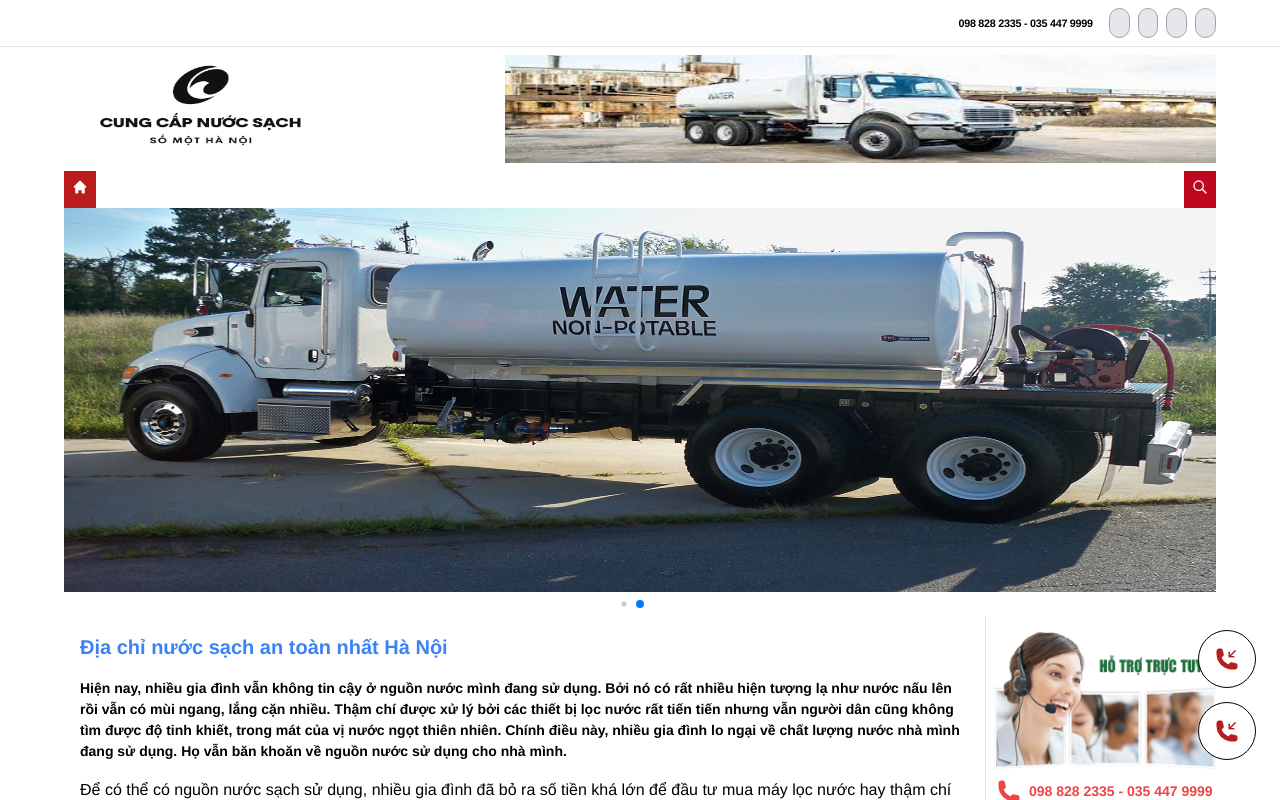
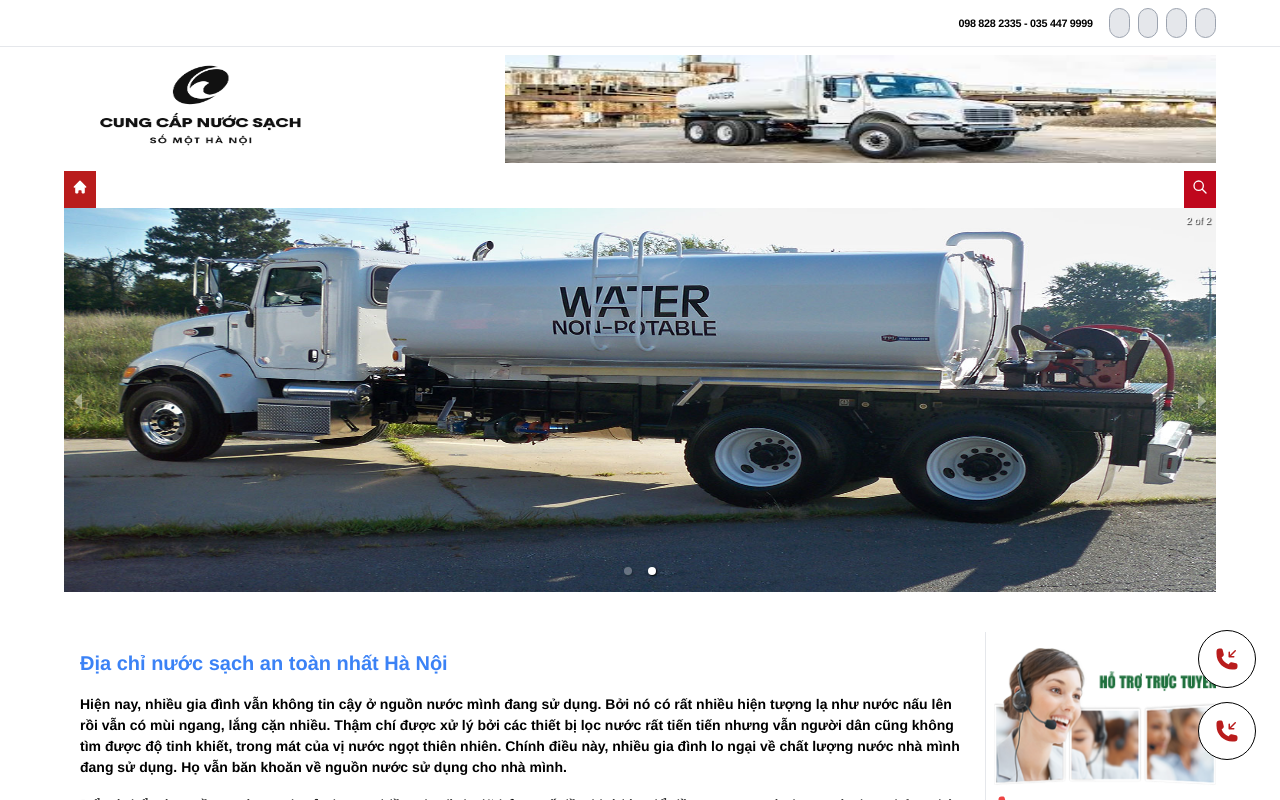
Before and after one commit to huy160201/cung-cap-nuoc-sach, a Next.js app: page / in a window 1280 px wide. Shown: the top 800 px of the page. Built offline with nearby package versions, Linux system fonts and the light colour scheme; some icons are missing.

Commit message:
refactor

```diff
--- a/components/layout/carousel.tsx
+++ b/components/layout/carousel.tsx
@@ -1,11 +1,12 @@
-import { Autoplay, Pagination } from 'swiper/modules'
-import { Swiper, SwiperSlide } from 'swiper/react'
+import Image from 'next/image'
+
+import { Carousel } from 'react-responsive-carousel'
+import { Banner } from '../../types/banner'
 import 'swiper/css'
 import 'swiper/css/pagination'
-import Image from 'next/image'
-import { Banner } from '../../types/banner'
+import 'react-responsive-carousel/lib/styles/carousel.min.css'
 
-const Carousel = () => {
+const Carousels = () => {
   const banners: Banner[] = [
     {
       id: 1,
@@ -18,30 +19,16 @@ const Carousel = () => {
   ]
 
   return (
-        <div className='w-full'>
-            <Swiper
-                autoplay={{
-                    delay: 3000
-                }}
-                loop={true}
-                pagination={{
-                    dynamicBullets: true
-                }}
-                modules={[Autoplay, Pagination]}
-            >
+    <div className="w-full">
+      <Carousel autoPlay={true} infiniteLoop={true}>
         {banners.map(banner => (
-                    <SwiperSlide key={banner.id} className="mb-6">
-                        <div className={'w-full relative aspect-[3/1]'}>
-                            <Image
-                                src={banner.imageUrl}
-                                layout='fill'
-                            />
+          <div key={banner.id} className={'w-full relative aspect-[3/1]'}>
+            <Image src={banner.imageUrl} layout="fill" />
           </div>
-                    </SwiperSlide>
         ))}
-            </Swiper>
+      </Carousel>
     </div>
   )
 }
 
-export default Carousel
+export default Carousels
--- a/components/layout/index.tsx
+++ b/components/layout/index.tsx
@@ -10,7 +10,7 @@ import MenuBar from '../utilities/menuBar'
 import MobileHeaderBar from '../utilities/mobileHeaderBar'
 import MobileMenuBar from '../utilities/mobileMenuBar'
 import SocialHeader from '../utilities/socialHeader'
-import Carousel from './carousel'
+import Carousels from './carousel'
 import PhoneContact from './phoneContact'
 
 type LayoutProps = {
@@ -80,7 +80,7 @@ export default function Layout({ children }: LayoutProps) {
             </div>
             <div className="bg-transparent w-screen flex items-center justify-center z-50">
               <div className={'max-w-6xl w-full'}>
-                <Carousel />
+                <Carousels />
               </div>
             </div>
           </>
@@ -100,7 +100,7 @@ export default function Layout({ children }: LayoutProps) {
             </div>
             <div className="bg-transparent w-screen flex items-center justify-center border-b z-50 bg-white z-50">
               <div className={'max-w-6xl w-full'}>
-                <Carousel />
+                <Carousels />
               </div>
             </div>
           </>
--- a/package.json
+++ b/package.json
@@ -31,8 +31,7 @@
     "react-cookie": "^4.1.1",
     "react-dom": "18.1.0",
     "react-responsive-carousel": "^3.2.23",
-    "styled-components": "^5.3.5",
-    "swiper": "^10.2.0"
+    "styled-components": "^5.3.5"
   },
   "devDependencies": {
     "@types/node": "17.0.35",
```
Also changed, not shown: 1 other file (tests, documents, lock files or other folders). Lines whose indentation alone changed are shown as unchanged.
